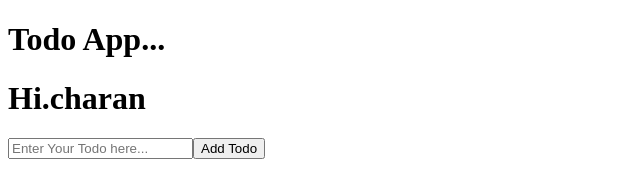
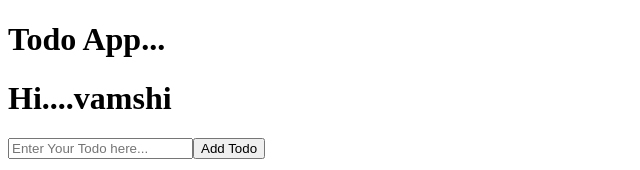
Before and after one commit to Charan27798/todo-list, a React (Vite) app: page / in a window 1280 px wide. Shown: the top 170 px of the page, without its empty margins (0-640 px from the left). Built offline with nearby package versions, Linux system fonts and the light colour scheme.

Commit message:
Update App.jsx

```diff
--- a/src/App.jsx
+++ b/src/App.jsx
@@ -43,7 +43,7 @@ const HandleEditTodo = (index)=>
   return (
     <div>
                   <h1> Todo App...</h1>
-                  <h1> Hi.charan</h1>
+                  <h1> Hi....vamshi</h1>
                   <input
                         type='text'
                         placeholder='Enter Your Todo here...'
```
